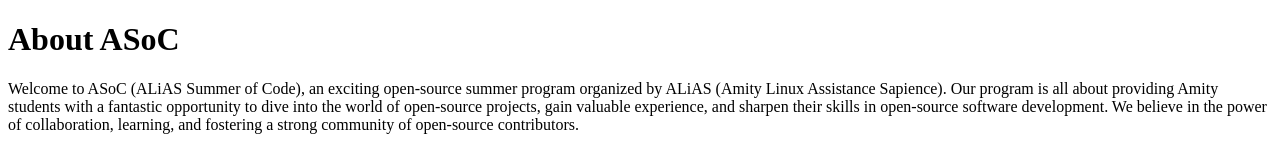
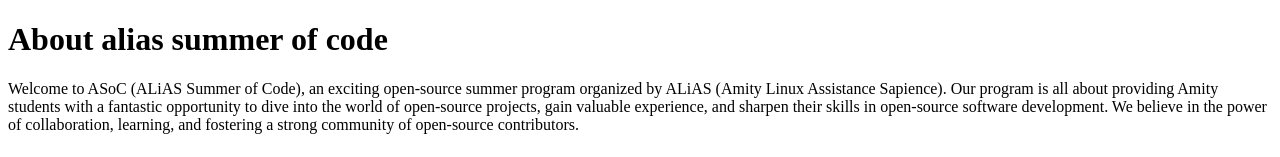
Before and after one commit to tusharsadhwani/asoc, a Next.js app: page / in a window 1280 px wide. Shown: the top 157 px of the page. Built offline with nearby package versions, Linux system fonts and the light colour scheme.

Commit message:
Change title

```diff
--- a/pages/index.mdx
+++ b/pages/index.mdx
@@ -1,6 +1,6 @@
 import { Steps,Callout } from 'nextra/components'
 
-# About ASoC
+# About alias summer of code
 
 Welcome to ASoC (ALiAS Summer of Code), an exciting open-source summer program organized by ALiAS (Amity Linux Assistance Sapience).
 Our program is all about providing Amity students with a fantastic opportunity to dive into the world of open-source projects, gain valuable experience, and sharpen their skills in open-source software development. We believe in the power of collaboration, learning, and fostering a strong community of open-source contributors.
```
